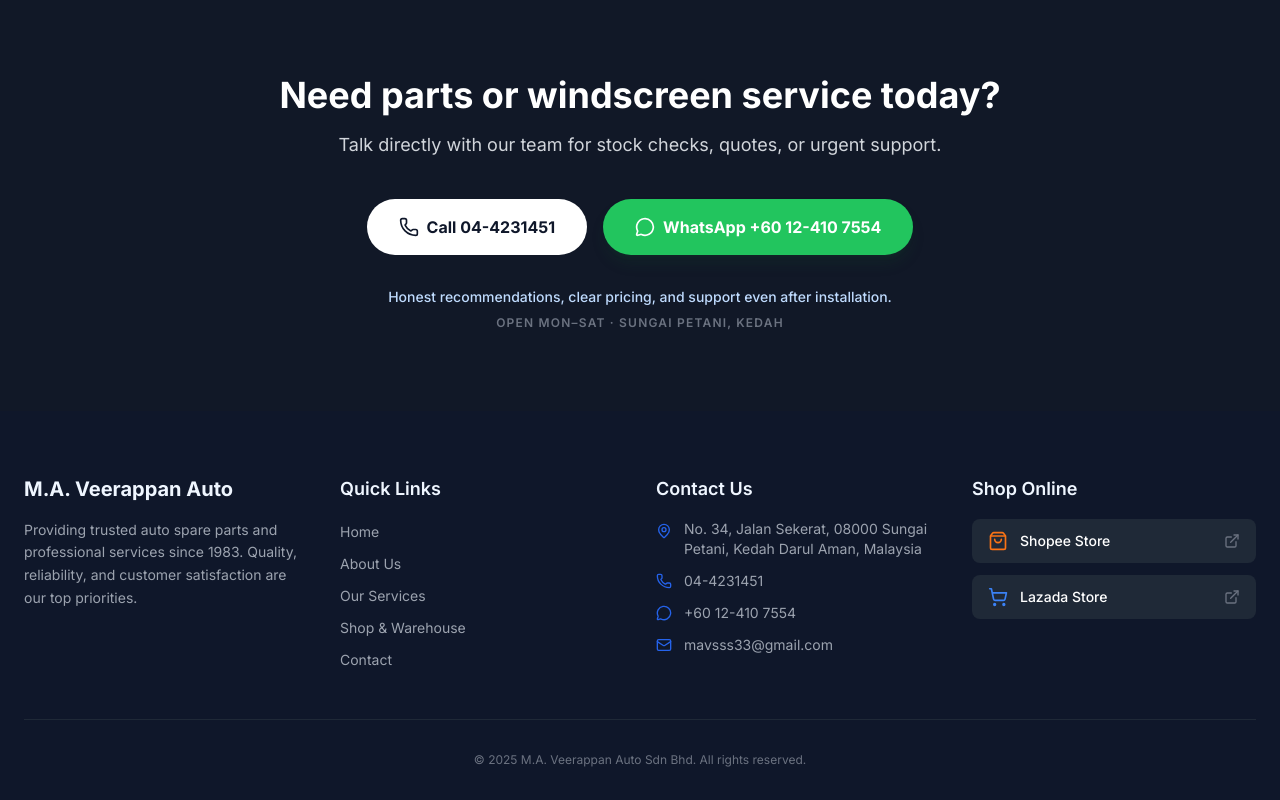
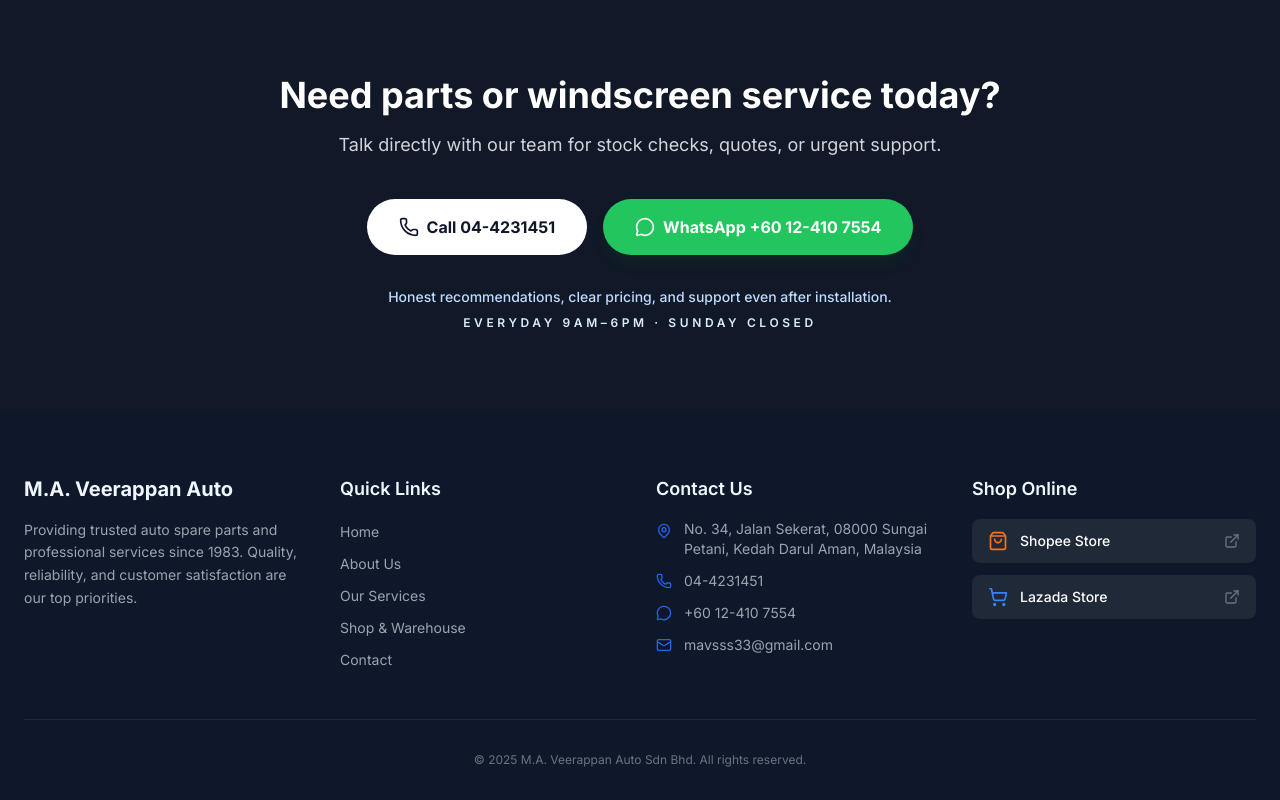
Before and after one commit to aurexissolution-web/mav, a React (Vite) app: page / in a window 1280 px wide. Shown: the part 4802-5602 px from the top of the page. Built offline with nearby package versions, Linux system fonts and the light colour scheme.

Commit message:
content: update CTA opening hours

```diff
--- a/pages/Home.tsx
+++ b/pages/Home.tsx
@@ -608,8 +608,8 @@ const Home: React.FC = () => {
               <p className="text-blue-200 text-sm font-medium">
                  Honest recommendations, clear pricing, and support even after installation.
               </p>
-              <p className="text-xs text-gray-500 uppercase tracking-widest font-semibold">
-                 Open Mon–Sat · Sungai Petani, Kedah
+              <p className="text-xs text-blue-100 tracking-[0.3em] font-semibold">
+                 EVERYDAY 9AM–6PM · SUNDAY CLOSED
               </p>
             </div>
           </FadeIn>
```
